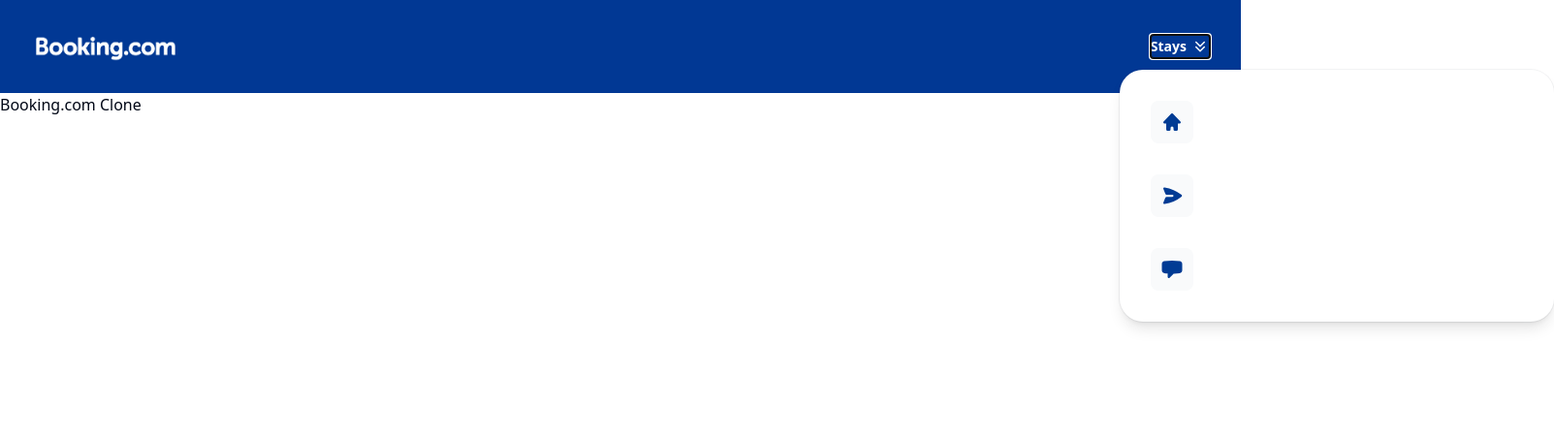
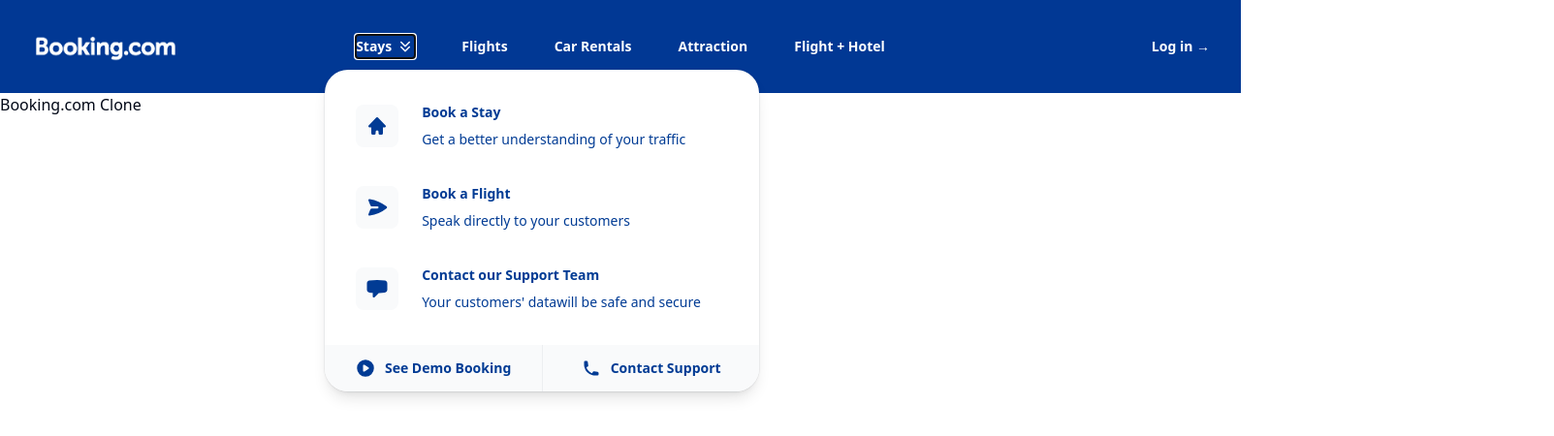
Before and after one commit to Antrikas/booking-clone, a Next.js app: page / in a window 1280 px wide. Both pictures are taken after a click on the button "Stays". Shown: the top 450 px of the page at 97% size, 1603 px wide, since content can reach past the window. Built offline with nearby package versions, Linux system fonts and the light colour scheme.

Commit message:
booking-clone

```diff
--- a/components/Header.tsx
+++ b/components/Header.tsx
@@ -46,7 +46,7 @@
          p-6 lg:px-8"
         aria-label="Global"
          >
-            <div className='flex lg:flex-1'>
+            <div className="flex lg:flex-1">
          <Link href="/" className="-m-1.5 p-1.5">
             <span className="sr-only">Booking.com</span>
             <img
@@ -56,64 +56,129 @@
         </Link>
         </div>
 
-          <div className='flex lg:hidden'>
+          <div className="flex lg:hidden">
             <button
-            type='button'
-            className='-m-2.5 inline-flex items-center justify-center
-            rounded-md p-2.5 text-white'
+            type="button"
+            className="-m-2.5 inline-flex items-center justify-center
+            rounded-md p-2.5 text-white"
             onClick={() => setMobileMenuOpen(true)}
             >
-                <span className='sr-only'>Open main menu</span>
-                <Bars3Icon className='h-6 w-6' aria-hidden='true' />
+                <span className="sr-only">Open main menu</span>
+                <Bars3Icon className="h-6 w-6' aria-hidden='true" />
 
             </button>
             </div>
 
-            <Popover.Group  className='hidden lg:flex lg:gap-x-12'>
-                    <Popover className='relative'>
+            <Popover.Group  className="hidden lg:flex lg:gap-x-12">
+                    <Popover className="relative">
                         <Popover.Button className="flex items-center gap-x-1 text-sm
                         font-semibold leading-6 text-white">
                             Stays
                             <ChevronDoubleDownIcon
-                            className='h-5 w-5 flex-none text-white'
-                            aria-hidden='true'
+                            className="h-5 w-5 flex-none text-white"
+                            aria-hidden="true"
                             />
                         </Popover.Button>
 
                     <Transition
                     as={Fragment}
-                    enter='transition ease-out duration-200'
-                    enterFrom='opacity-0 translate-y-1'
-                    enterTo='opacity-100 translate-y-0'
-                    leave='transition ease-in duration-150'
-                    leaveFrom='opacity-100 translate-y-0'
-                    leaveTo='opacity-0 translate-y-1'
+                    enter="transition ease-out duration-200"
+                    enterFrom="opacity-0 translate-y-1"
+                    enterTo="opacity-100 translate-y-0"
+                    leave="transition ease-in duration-150"
+                    leaveFrom="opacity-100 translate-y-0"
+                    leaveTo="opacity-0 translate-y-1"
                     >
-                    <Popover.Panel className='absolute bg-white -left-8
+                    <Popover.Panel className="absolute bg-white -left-8
                     top-full z-1 mt-3 w-screen max-w-md overflow-hidden
-                    rounded-3xl shadow-lg ring-1 ring-gray-900/5'>
-                     <div className='p-4'>
+                    rounded-3xl shadow-lg ring-1 ring-gray-900/5">
+                     <div className="p-4">
                         {products.map((item) => (
                         <div
                         key={item.name}
-                        className='group relative flex items-center gap-x-6 rounded-lg p-4 text-sm leading-6
-                        hover:bg-gray-50'
+                        className="group relative flex items-center gap-x-6 rounded-lg p-4 text-sm leading-6
+                        hover:bg-gray-50"
                         >
-                            <div className='flex h-11 w-11 flex-none items-center justify-center rounded-lg bg-gray-50
-                            ground-hover:bg-gray-200'>
+                            <div className="flex h-11 w-11 flex-none items-center justify-center rounded-lg bg-gray-50
+                            ground-hover:bg-gray-200">
                                 <item.icon
-                            className='h-6 w-6 text-[#013B94] group-hover:text-blue-600'
-                            aria-hidden='true'
+                            className="h-6 w-6 text-[#013B94] group-hover:text-blue-600"
+                            aria-hidden="true"
                             />
                             </div>
+
+                            <div className="flex-auto">
+                                <a
+                                href={item.href}
+                                className="block font-semibold text-[#013B94]"
+                                >
+                                    {item.name}
+                                    <span className="absolute inset-0"/>
+                                </a>
+                                <p className="mt-1 text-[#013B94]">
+                                    {item.description}
+                                </p>
+                                </div>
                             </div>
                         ))}
+                     </div>
+
+                     <div className="grid grid-cols-2 divide-x divide-gray-900/5 bg-gray-50">
+                      {callsToAction.map((item)=> (
+                        <a
+                        key={item.name}
+                        href={item.href}
+                        className="flex items-center justify-center gap-x-2.5 p-3 text-sm font-semibold leading-6
+                         text-[#013B94] hover:bg-gray-100"
+                        >
+                            <item.icon
+                            className="h-5 w-5 flex-none text-[#013B94]"
+                            aria-hidden="true"
+                            />
+                            {item.name}
+                        </a>
+                      ))}
                      </div>
                     </Popover.Panel>
                     </Transition>
                     </Popover>
-            </Popover.Group>
+
+                        <a href="#" className="text-sm font-semibold leading-6 text-white">
+                            Flights
+                        </a>
+                        <a href="#" className="text-sm font-semibold leading-6 text-white">
+                            Car Rentals
+                        </a>
+                        <a href="#" className="text-sm font-semibold leading-6 text-white">
+                            Attraction
+                        </a>
+                        <a href="#" className="text-sm font-semibold leading-6 text-white">
+                             Flight + Hotel
+                        </a>
+
+               </Popover.Group>
+
+                <div className="hidden lg:flex lg:flex-1 lg:justify-end">
+                    <a href="#" className="text-sm font-semibold leading-6 text-white">
+                        Log in <span aria-hidden="true">&rarr;</span>
+                 </a>
+             </div>
          </nav>
+
+         <Dialog
+         as="div"
+         className="lg:hidden"
+         open={mobileMenuOpen}
+         onClose={setMobileMenuOpen}
+         >
+            <div className="fixed inset-0 z-10" />
+
+            <Dialog.Panel className="fixed inset-y-0 right-0 z-10 w-full
+            overflow-y-auto bg-[#013B94] px-6 py-6 sm: max-w-sm sm:ring-1
+            sm:ring-gray-900/10">
+
+            </Dialog.Panel>
+         </Dialog>
     </header>
   )
 }
```
